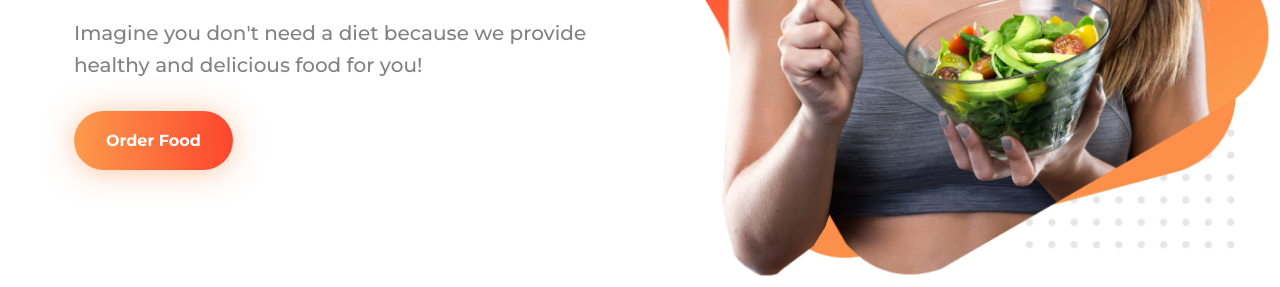
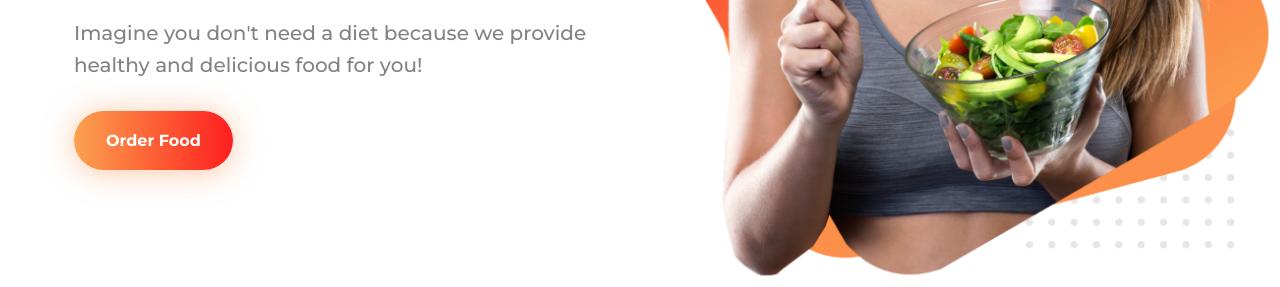
Before and after one commit to rabiulDev/food-network, a plain HTML site: page index.html in a window 1280 px wide. Shown: the part 513-800 px from the top of the page. Drawn offline with Linux system fonts and the light colour scheme.

Commit message:
last review

```diff
--- a/style.css
+++ b/style.css
@@ -90,7 +90,7 @@ input::placeholder {
 }
 .btn a {
   text-decoration: none;
-  background-image: linear-gradient(88.33deg, #fba24f -7.64%, #ff1e1e 145.94%);
+  background-image: linear-gradient(to right, #fba24f, #ff1e1e);
   box-shadow: 0px 2px 30px rgba(252, 143, 73, 0.5);
   border-radius: 100px;
   padding: 20px 32px;
```
